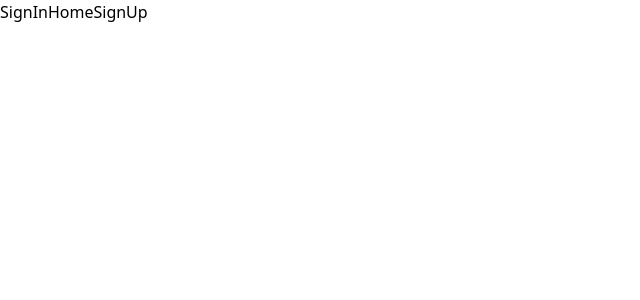
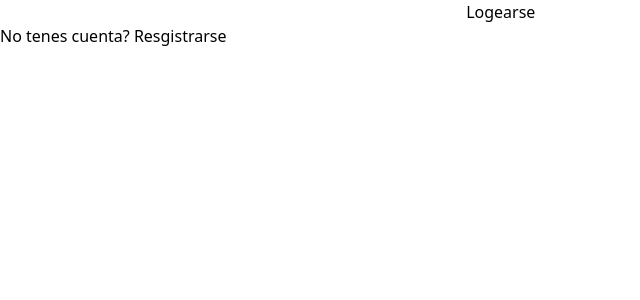
Before and after one commit to Lovecraft255/GamesCloud-Front, a React (Vite) app: page /login in a window 1280 px wide. Before the commit this address had no page. Shown: the top 300 px of the page, without its empty margins (0-640 px from the left). Built offline with nearby package versions, Linux system fonts and the light colour scheme.

Commit message:
Login terminado

```diff
--- a/src/App.jsx
+++ b/src/App.jsx
@@ -2,8 +2,8 @@ import React, { useEffect, useState } from "react";
 import Menu from "./components/Menu";
 import ListaJuegos from "./components/Dashboard";
 import Barrabuscadora from "./components/BarraBuscadora";
-import { AuthProvider } from "./Context/AuthContext";
-//import Login from "./components/Login";
+import { AuthProvider } from "../src/context/AuthContext";
+import Login from "./components/Login";
 import Register from "./components/Register";
 import {
   BrowserRouter,
@@ -16,9 +16,9 @@ const App = () => {
   return (
     <AuthProvider>
       <BrowserRouter>
-        <Menu />
         <Routes>
           <Route path="/" element={<Register />} />
+          <Route path="login" element={<Login />} />
           <Route path="/home" element={<ListaJuegos />} />
         </Routes>
       </BrowserRouter>
--- a/src/Context/AuthContext.jsx
+++ b/src/Context/AuthContext.jsx
@@ -1,5 +1,5 @@
-import { createContext, useState, useContext } from "react";
-import { registerRequest } from "../api/auth";
+import { createContext, useState, useContext, useEffect } from "react";
+import { registerRequest, loginRequest } from "../api/auth";
 
 export const AuthContext = createContext();
 
@@ -25,11 +25,35 @@ export const AuthProvider = ({ children }) => {
       setUser(res.data);
       setIsAuthenticated(true);
     } catch (error) {
-      setErrors(error.response.data);
+      console.log("ERRROR", error);
+      setErrors((oldstate) => [...oldstate, error.response.data]);
     }
   };
+
+  const signIn = async (user) => {
+    try {
+      const res = await loginRequest(user);
+      console.log("RES", res);
+    } catch (error) {
+      console.log("ERROR", error);
+
+      setErrors((oldstate) => [...oldstate, error.response.data.message]);
+    }
+  };
+
+  useEffect(() => {
+    if (errors.length > 0) {
+      const timer = setTimeout(() => {
+        setErrors([]);
+      }, 5000);
+      return () => clearTimeout(timer);
+    }
+  }, [errors]);
+
   return (
-    <AuthContext.Provider value={{ singUp, user, isAuthenticated, errors }}>
+    <AuthContext.Provider
+      value={{ singUp, signIn, user, isAuthenticated, errors }}
+    >
       {children}
     </AuthContext.Provider>
   );
--- a/src/api/auth.js
+++ b/src/api/auth.js
@@ -3,3 +3,5 @@ import axios from "axios";
 const url = "http://localhost:3001";
 
 export const registerRequest = (user) => axios.post(`${url}/user/signup`, user);
+
+export const loginRequest = (user) => axios.post(`${url}/user/singin`, user);
--- a/src/components/Login.jsx
+++ b/src/components/Login.jsx
@@ -0,0 +1,44 @@
+import { useForm } from "react-hook-form";
+import { useAuth } from "../context/AuthContext";
+import { useEffect } from "react";
+import { Link } from "react-router-dom";
+
+function Login() {
+  const {
+    register,
+    handleSubmit,
+    formState: { errors },
+  } = useForm();
+
+  const { signIn, errors: signErrors = [] } = useAuth(); // Corregí "singinErrors" a "signinErrors"
+
+  const onSubmit = handleSubmit((data) => {
+    signIn(data);
+  });
+
+  useEffect(() => {
+    console.log("SIGN ERRORS", signErrors);
+  }, [signErrors]);
+
+  return (
+    <div>
+      {signErrors.map((error, i) => (
+        <div key={i}>{error}</div>
+      ))}
+      <form onSubmit={onSubmit}>
+        <input type="email" {...register("email", { required: true })} />
+        {errors.email && <p>email requerido</p>}
+        <input type="password" {...register("password", { required: true })} />
+        {errors.password && <p>Contraseña requerida</p>}{" "}
+        {/* Corregí "requerido" a "requerida" */}
+        <button type="submit">Logearse</button>{" "}
+        {/* Corregí "sumbit" a "submit" */}
+      </form>
+      <p>
+        No tenes cuenta? <Link to={"/"}>Resgistrarse</Link>{" "}
+      </p>
+    </div>
+  );
+}
+
+export default Login;
--- a/src/components/Menu.tsx
+++ b/src/components/Menu.tsx
@@ -3,14 +3,14 @@ import { Link } from "react-router-dom";
 
 const links = [
   {
-    name: "SignIn",
+    name: "Register",
     href: "/",
   },
   {
     name: "Home",
     href: "/home",
   },
-  { name: "SignUp", href: "/signUp" },
+  { name: "Login", href: "/login" },
 ];
 
 interface MenuProps {
--- a/src/components/Register.jsx
+++ b/src/components/Register.jsx
@@ -3,8 +3,9 @@ import React, { useEffect } from "react";
 import { useForm } from "react-hook-form";
 import { useAuth } from "../context/AuthContext";
 import { useNavigate } from "react-router-dom";
+import { Link } from "react-router-dom";
 
-const LogIn = () => {
+const Register = () => {
   const {
     register,
     handleSubmit,
@@ -32,13 +33,16 @@ const LogIn = () => {
         <input type="text" {...register("name", { required: true })} />
         {errors.name && <p>Nombre requerido</p>}
         <input type="email" {...register("email", { required: true })} />
-        {errors.rol && <p>email requerido</p>}
+        {errors.email && <p>email requerido</p>}
         <input type="password" {...register("password", { required: true })} />
         {errors.password && <p>Contraseña requerido</p>}
         <button type="sumbit">Registrarse</button>
       </form>
+      <p>
+        Ya tenes cuenta? <Link to={"/login"}>Inciar sesion</Link>{" "}
+      </p>
     </div>
   );
 };
 
-export default LogIn;
+export default Register;
```
